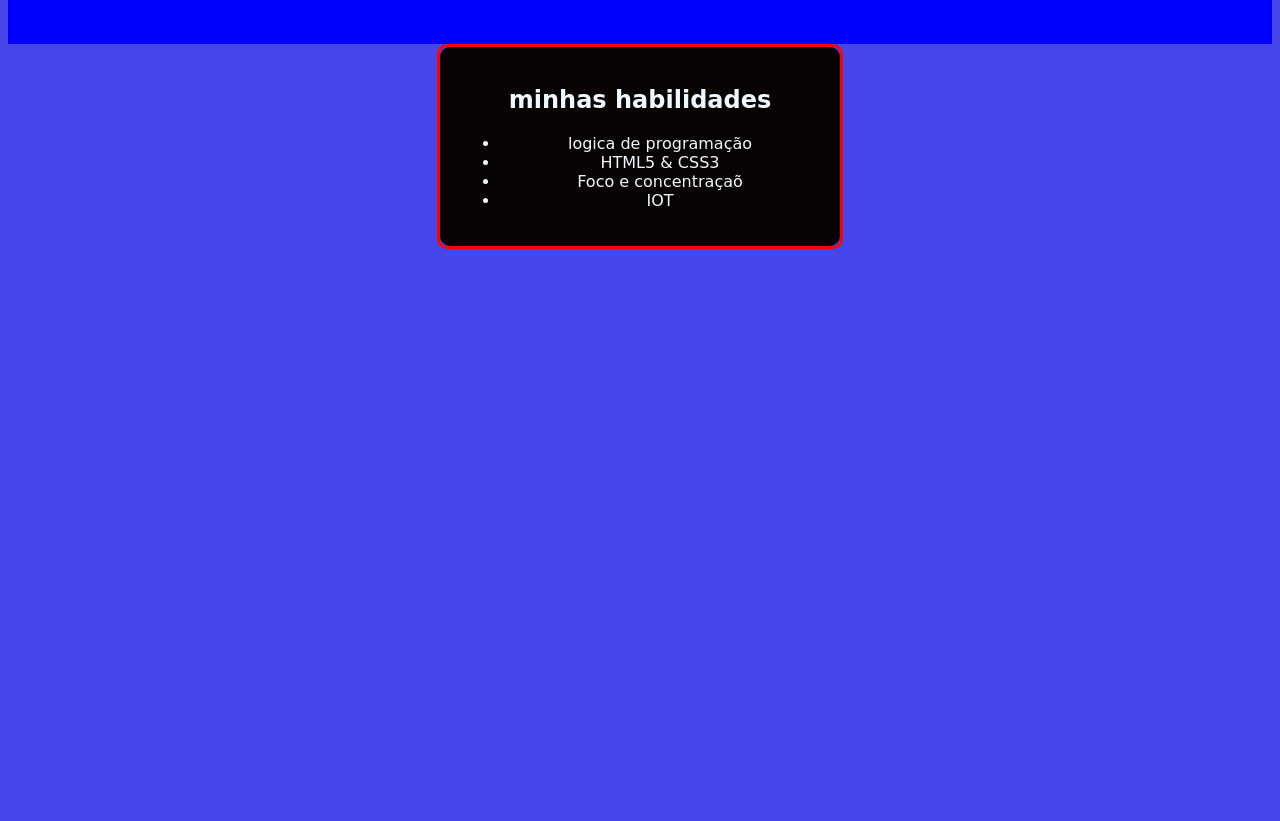
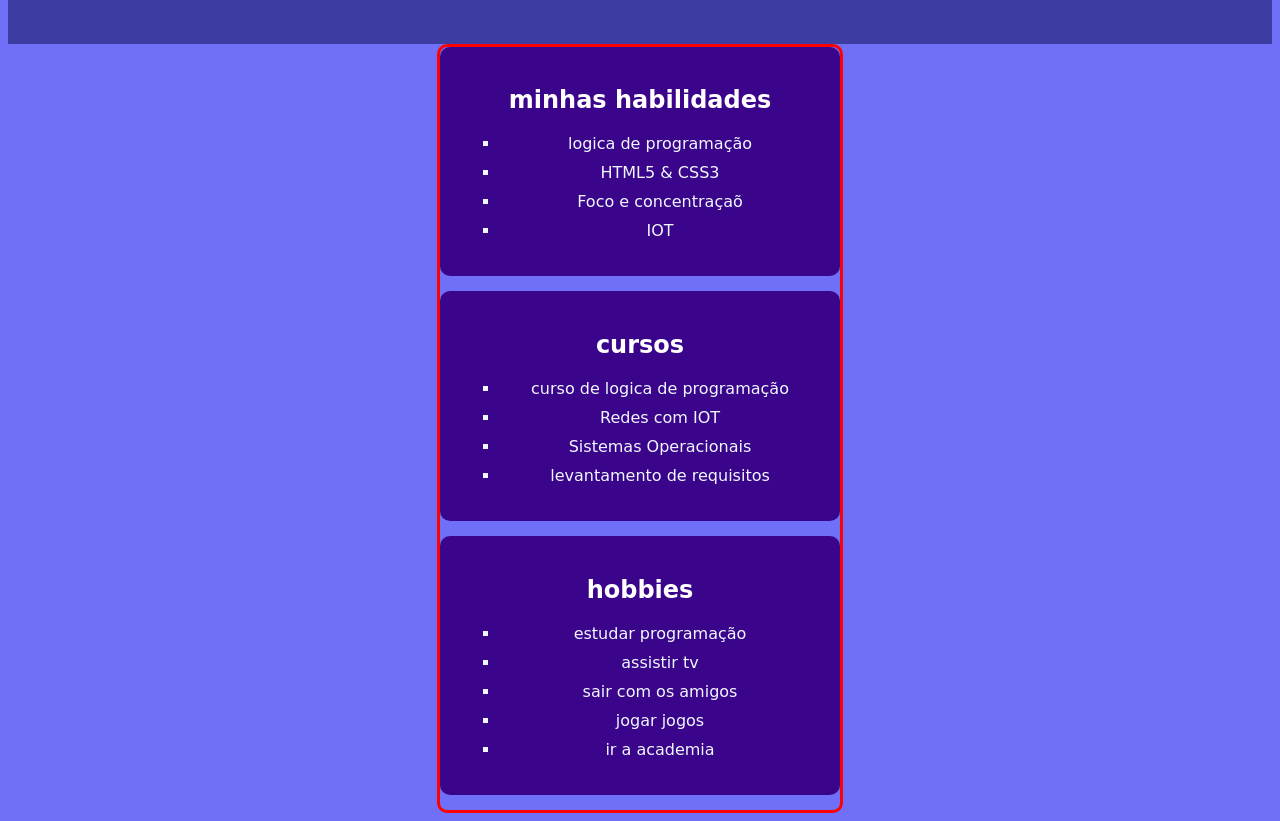
Before and after one commit to miguelHenrique390/site-pessoal, a plain HTML site: page index.html in a window 1280 px wide. Shown: the part 214-1035 px from the top of the page. Before the commit the page ends 800 px from the top, so only its background shows below. Drawn offline with Linux system fonts and the light colour scheme.

Commit message:
segunda parte do site
foi colocado mais sessões no site

```diff
--- a/index.html
+++ b/index.html
@@ -9,13 +9,13 @@
 body{
     margin 0;
     padding 0;
-    background-color: rgb(70, 70, 235);
+    background-color: rgb(111, 111, 247);
     color: aliceblue;
     font-family: cursive;
 }
 
 header{
-    background-color: blue;
+    background-color: rgb(60, 60, 162);
     padding-top:30px;
     padding-bottom: 30px;
     text-align: center
@@ -41,10 +41,23 @@ main{
     border-radius: 10px;
 }
 section{
-    background-color: rgb(8, 3, 3);
+    background-color: rgb(59, 5, 139);
     padding: 20px;
     border-radius: 10px;
     border: 1px;
+    margin-bottom: 15px;
+}
+section h2
+{
+    color: white;
+}
+
+ul{
+    list-style-type: square;
+}
+li{
+    margin-top: 10px
+    ;
 }
 </style>
 <body>
@@ -67,6 +80,27 @@ section{
                 </ul>
 
         </section>
+   <section>
+    <h2>cursos</h2>
+    <ul>
+        <li>curso de logica de programação</li>
+        <li>Redes com IOT</li>
+        <li>Sistemas  Operacionais</li>
+        <li>levantamento de requisitos</li>
+    </ul>
+   </section>
+
+   <section>
+    <h2>hobbies</h2>
+    <ul>
+        <li>estudar programação</li>
+        <li>assistir tv</li>
+        <li>sair com os amigos</li>
+        <li>jogar jogos</li>
+        <li>ir a academia</li>
+    </ul>
+   </section>
+
     </main>
 </body>
 </html>
```
